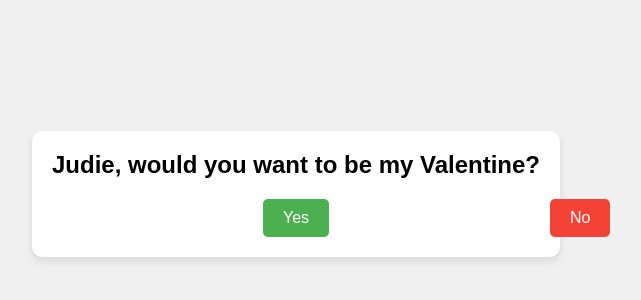
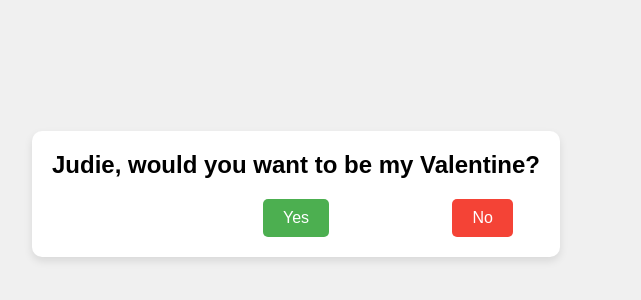
Before and after one commit to rooockie/rooockie.github.io, a plain HTML site: page index.html in a window 1280 px wide. Shown: the part 206-506 px from the top of the page, without its empty margins (344-985 px from the left). Drawn offline with Linux system fonts and the light colour scheme.

Commit message:
Update styles.css

```diff
--- a/styles.css
+++ b/styles.css
@@ -48,15 +48,15 @@ body, h1, button {
 
   #no-button {
     background-color: #f44336;
-   color: white;
+    color: white;
     padding: 10px 20px;
-   font-size: 16px;
+    font-size: 16px;
     border: none;
-   border-radius: 5px;
+    border-radius: 5px;
     cursor: pointer;
-   transition: background-color 0.3s ease;
-   position: absolute; /* Position the "No" button relative to the "Yes" button */
-   left: 100%; /* Place the "No" button to the right of the "Yes" button */
+    transition: background-color 0.3s ease;
+    position: absolute; /* Position the "No" button relative to the "Yes" button */
+    left: 80%; /* Place the "No" button to the right of the "Yes" button */
     margin-left: 10px; /* Add some spacing between the buttons */
 }
 
```
